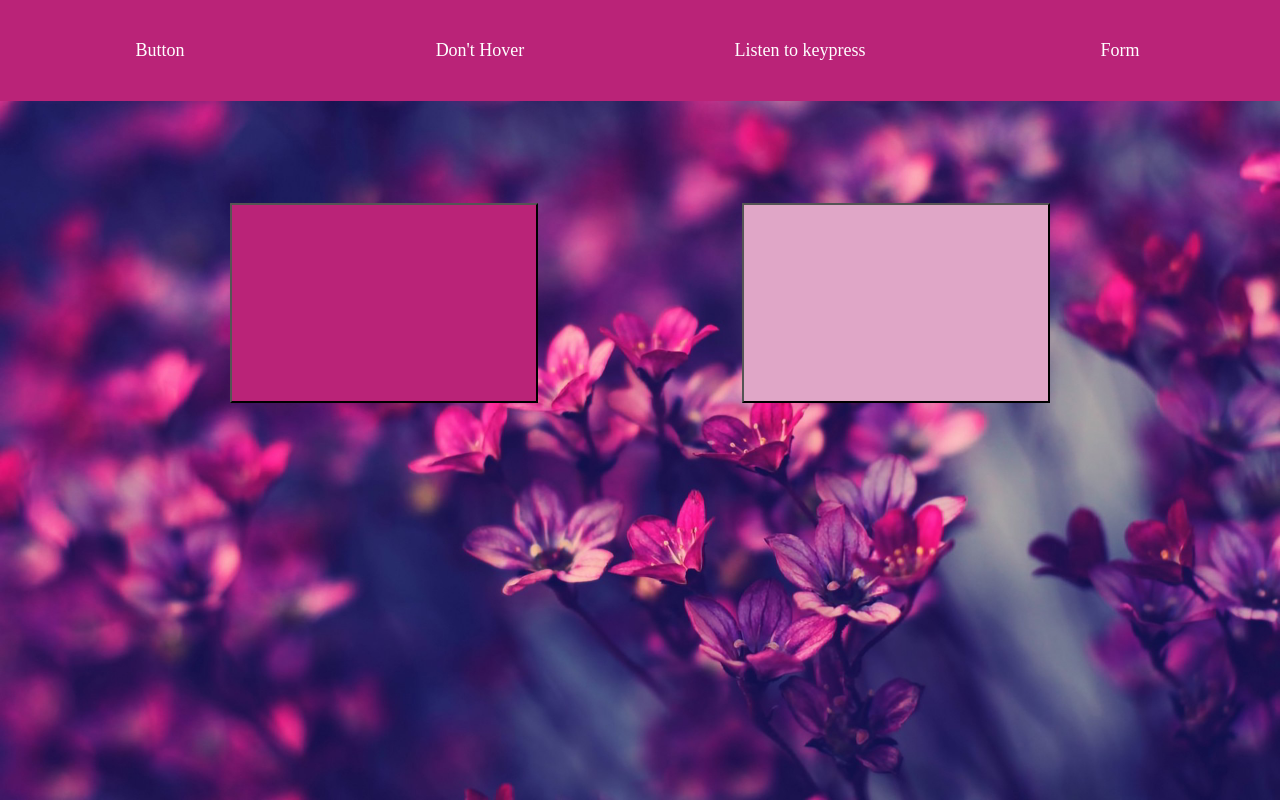
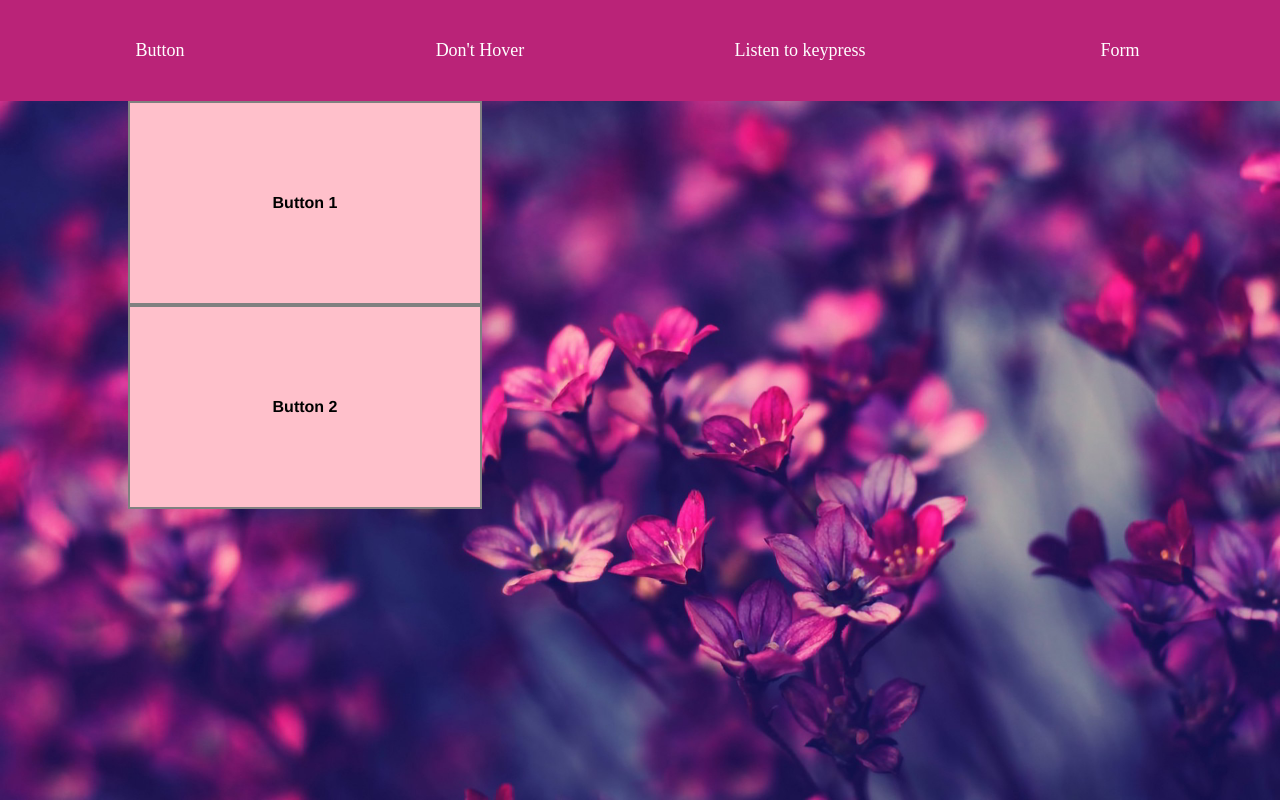
Before and after one commit to TanjimMotin/Dom, a plain HTML site: page index.html in a window 1280 px wide. Drawn offline with Linux system fonts and the light colour scheme.

Commit message:
more additiom

```diff
--- a/index.css
+++ b/index.css
@@ -37,26 +37,34 @@
 	text-decoration: none;
 	color: white;
 }
-button{
-	height: 200px;
-	margin: 20%;
+.button {
+  height: 200px;
+  width: 350px;
+  background-color: pink;
+  border: 2px solid gray;
+  display: flex;
+  align-items: center;
+  justify-content: center;
+  float: left;
 }
-#buttonOne{
-	background-color: #ba2378;
+
+.buttontext {
+  font-family: Helvetica;
+  font-size: 16px;
+  color: black;
 }
-#buttonTwo{
-	background-color: #e0a6c7;
+
+#showtext {
+  font-family: Helvetica;
+  font-size: 14px;
+  color: black;
 }
-.Right{
-	text-align: center;
-	font-size: 40px;
+
+.textbox {
+  float: left;
+  padding: 0 25px;
 }
-#buttonOneMessage{
-	font-size: 0;
-}
-#buttonTwoMessage{
-	font-size: 0
-}
+
 .dontHover{
 	height: 100px;
 	width: 40%;
--- a/index.html
+++ b/index.html
@@ -14,12 +14,19 @@
 		</ul>
 	</div>
 
-	<div class="wrapper">
-		<button id="buttonOne" onclick="buttonOneChanger()"></button>
-		<button id="buttonTwo" onclick="buttonTwoChanger()"></button>
-		<div class="Right" id="buttonOneMessage">I'm right!</div>
-		<div class="Right" id="buttonTwoMessage">No, I'm right!</div>
-	</div>
+	<div class='wrapper'>
+      <div class='button' id='button1'>
+        <h2 class='buttontext'>Button 1</h2>
+      </div>
+
+      <div class='textbox'>
+        <p id='showtext'></p>
+      </div>
+
+      <div class='button' id='button2'>
+        <h2 class='buttontext'>Button 2</h2>
+      </div>
+    </div>
 
 
 <script type="text/javascript" src="index.js"></script>
--- a/index.js
+++ b/index.js
@@ -1,19 +1,19 @@
-var buttonOneMessage = document.getElementById("buttonOneMessage");
-var buttonTwoMessage = document.getElementById("buttonTwoMessage");
+var button1 = document.getElementById('button1');
+var button2 = document.getElementById('button2');
 
-//both font sizes are 0. So to turn up the font size
-//and to give personality each button text has a color.
+var showtext = document.getElementById('showtext');
 
+// This function changes the text inside the initially invisible text box.
+function changeText1() {
+  showtext.innerText = "I'm right!";
+}
 
-//Magenta button.
-function buttonOneChanger(){
-	buttonTwoMessage.style.fontSize = 0;
-	buttonOneMessage.style.fontSize = "3em";
-	buttonOneMessage.style.color = "pink"
+// Does the same as the other function except the text is different.
+function changeText2() {
+  showtext.innerText = "No, I'm right!";
 }
-//Pink button.
-function buttonTwoChanger(){
-	buttonOneMessage.style.fontSize = 0;
-	buttonTwoMessage.style.fontSize = "3em";
-	buttonTwoMessage.style.color = "pink"
-}
+
+// Button one executes one function, button two executes the other - on 'click'
+button1.addEventListener('click', changeText1)
+
+button2.addEventListener('click', changeText2)
```
Also changed, not shown: form.html (+0 -24 lines), keypress.js (+6 -3 lines).
